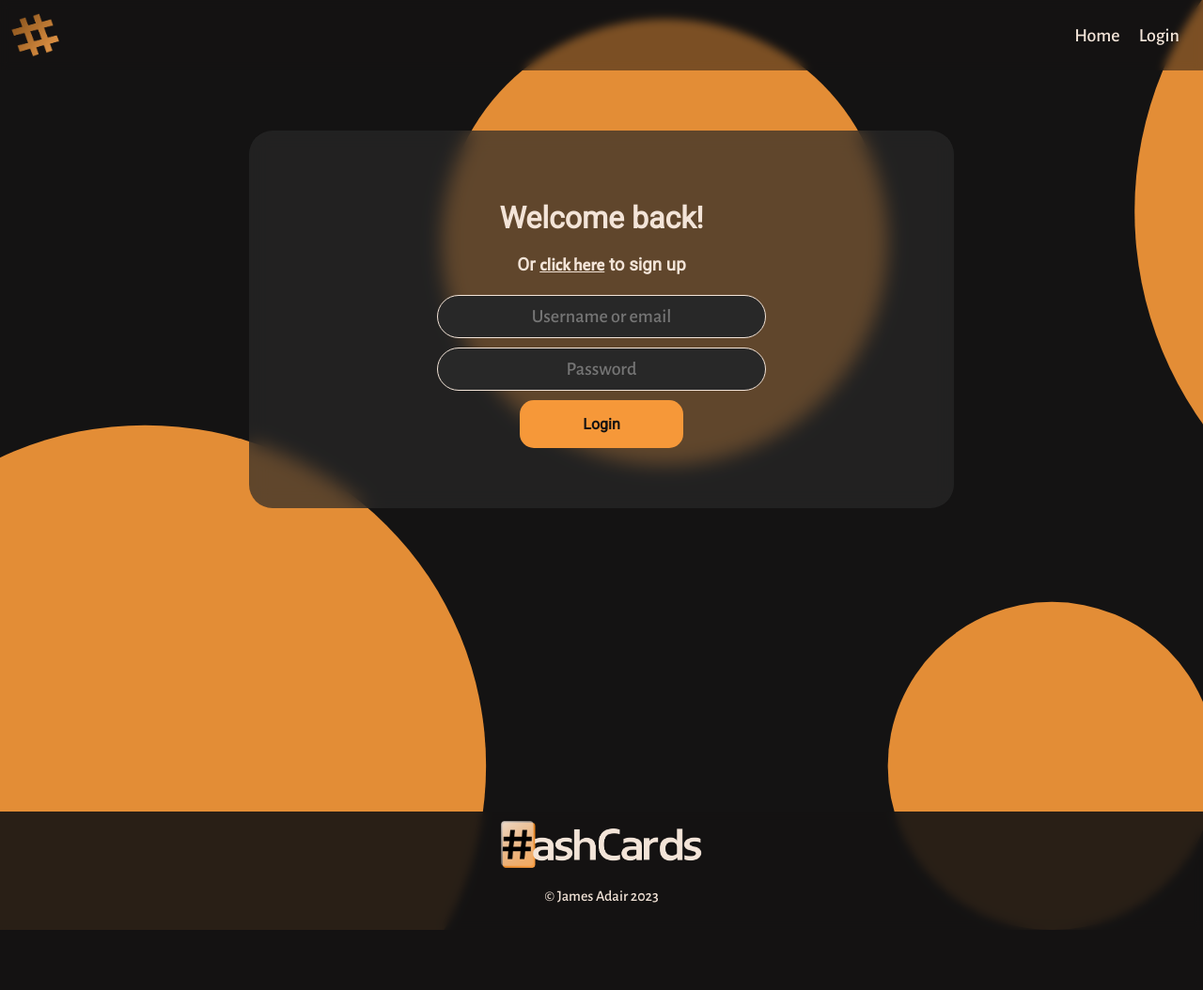
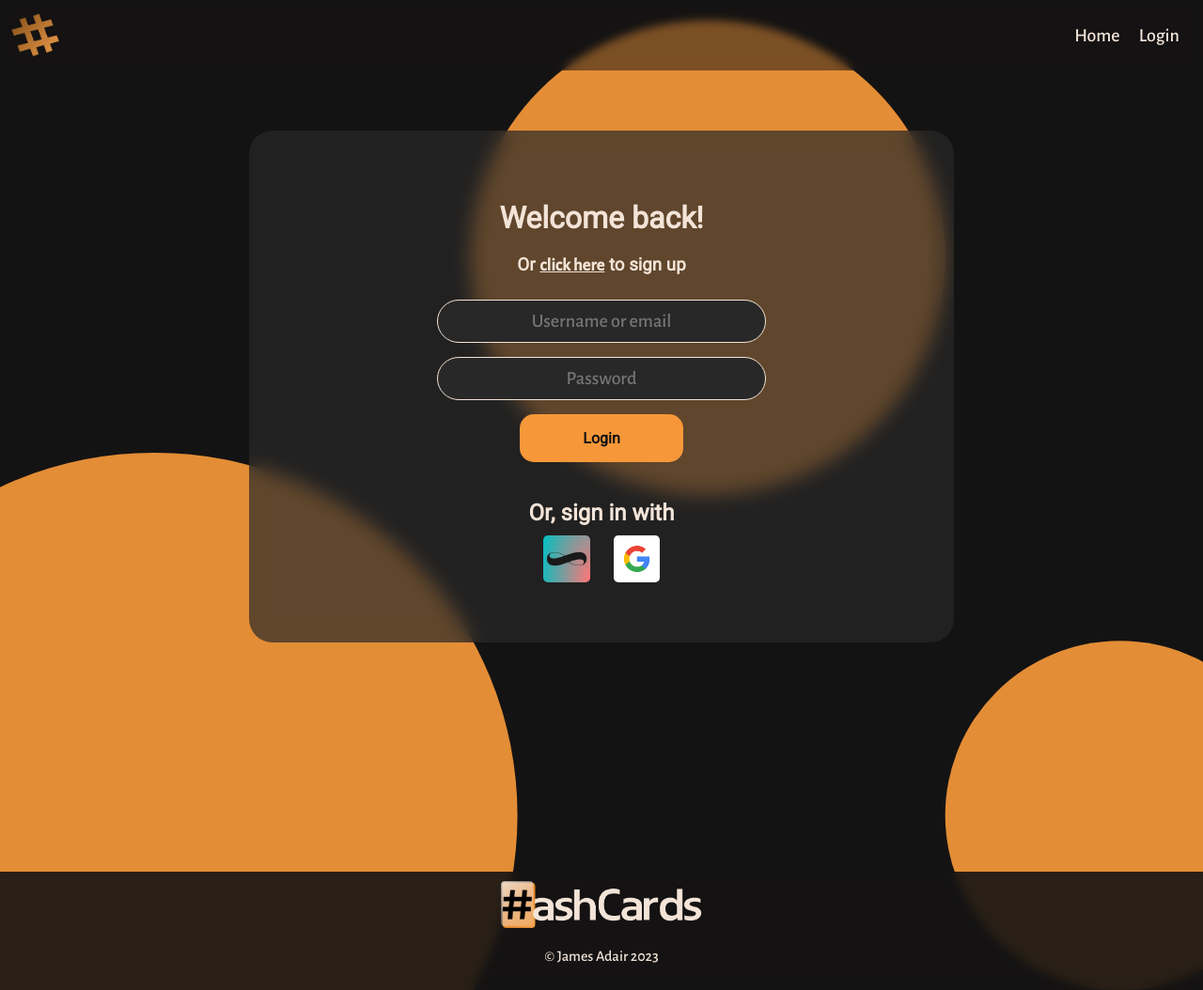
Before and after one commit to jvadair/HashCards, a Flask app: page /login in a window 1280 px wide. Shown: the whole page at 94% size. Before the commit the page ends 990 px from the top, so only its background shows below. Run offline with Flask 3, Linux system fonts and the light colour scheme.

Commit message:
Added social login icons

```diff
--- a/static/css/auth.css
+++ b/static/css/auth.css
@@ -12,6 +12,7 @@ form {
     max-width: 750px;
     backdrop-filter: blur(10px);
     -webkit-backdrop-filter: blur(10px);
+    grid-gap: 15px;
 }
 
 form .welcome {
@@ -35,6 +36,31 @@ form input.btn {
     width: 25%;
 }
 
+#social_logins {
+    display: flex;
+    flex-direction: column;
+    grid-gap: 10px;
+    margin-top: 25px;
+}
+
+#social_logins * {
+    margin: 0;
+}
+
+#social_logins #social_buttons {
+    display: flex;
+    flex-direction: row;
+    grid-gap: 25px;
+    align-items: center;
+    justify-content: center;
+}
+
+#social_logins #social_buttons img {
+    height: 50px;
+    width: auto;
+    border-radius: 5px;
+}
+
 
 /* Fix header links looking bad */
 header, footer {
@@ -49,6 +75,7 @@ header {
 
 footer {
     background-color: rgba(var(--background-variable-opacity), .9);
+    margin-top: 5%;
 }
 
 
--- a/templates/auth.html
+++ b/templates/auth.html
@@ -1,7 +1,7 @@
 <!DOCTYPE html>
 <html lang="en">
 <head>
-    {% include "boilerplate.html" %}
+    {% include "components/boilerplate.html" %}
     <link rel="stylesheet" href="/static/css/auth.css">
     <title>HashCards</title>
 </head>
@@ -20,16 +20,23 @@
         </div>
         {% if auth_method == 'login' %}
         <label for="identifier" style="display: none">Username or email</label>
-        <input id="identifier" type="text" name="identifier" placeholder="Username or email">
+        <input id="identifier" type="text" name="identifier" placeholder="Username or email" required>
         {% elif auth_method == 'register' %}
         <label for="email" style="display: none">Email</label>
-        <input id="email" type="email" name="email" placeholder="Email">
+        <input id="email" type="email" name="email" placeholder="Email" required>
         <label for="username" style="display: none">Username</label>
-        <input id="username" type="text" name="username" placeholder="Username">
+        <input id="username" type="text" name="username" placeholder="Username" required>
         {% endif %}
         <label for="password" style="display: none">Password</label>
-        <input id="password" type="password" name="password" placeholder="Password">
+        <input id="password" type="password" name="password" placeholder="Password" required>
         <input type="submit" value="{{ 'Login' if auth_method == 'login' else 'Sign up'}}" class="btn">
+        <div id="social_logins">
+            <h2>Or, sign in with</h2>
+            <div id="social_buttons">
+                <img src="/static/images/social_logins/nexus.png" alt="Login with Nexus">
+                <img src="/static/images/social_logins/google.png" alt="Login with Google">
+            </div>
+        </div>
     </form>
 </main>
 {% include "components/footer.html" %}
--- a/templates/dash.html
+++ b/templates/dash.html
@@ -1,7 +1,7 @@
 <!DOCTYPE html>
 <html lang="en">
 <head>
-    {% include "boilerplate.html" %}
+    {% include "components/boilerplate.html" %}
     <title>HashCards</title>
     <link rel="stylesheet" href="/static/css/dash.css">
 </head>
--- a/templates/error.html
+++ b/templates/error.html
@@ -1,7 +1,7 @@
 <!DOCTYPE html>
 <html lang="en">
 <head>
-    {% include "boilerplate.html" %}
+    {% include "components/boilerplate.html" %}
     <title>HashCards</title>
 </head>
 <body>
--- a/templates/template.html
+++ b/templates/template.html
@@ -1,7 +1,7 @@
 <!DOCTYPE html>
 <html lang="en">
 <head>
-    {% include "boilerplate.html" %}
+    {% include "components/boilerplate.html" %}
     <title>HashCards</title>
 </head>
 <body>
--- a/templates/thank_you.html
+++ b/templates/thank_you.html
@@ -1,7 +1,7 @@
 <!DOCTYPE html>
 <html lang="en">
 <head>
-    {% include "boilerplate.html" %}
+    {% include "components/boilerplate.html" %}
     <title>HashCards</title>
 </head>
 <body>
```
Also changed, not shown: templates/landing.html (+8 -1 lines), static/images/social_logins/google.png (added), static/images/social_logins/google.svg (added), static/images/social_logins/nexus.png (added), static/images/social_logins/nexus.svg (added), templates/components/boilerplate.html (renamed from templates/boilerplate.html), 1 other file.
